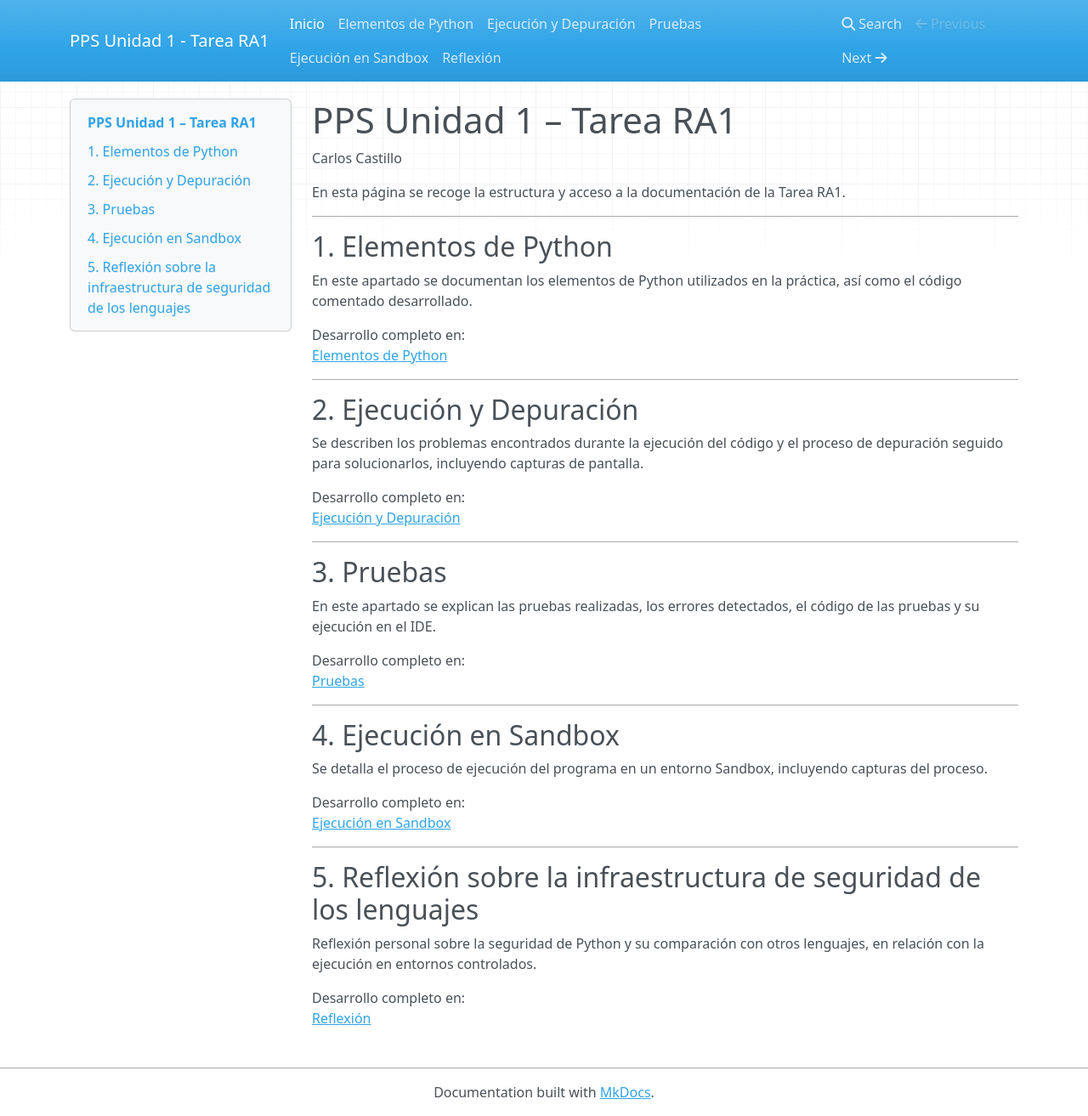
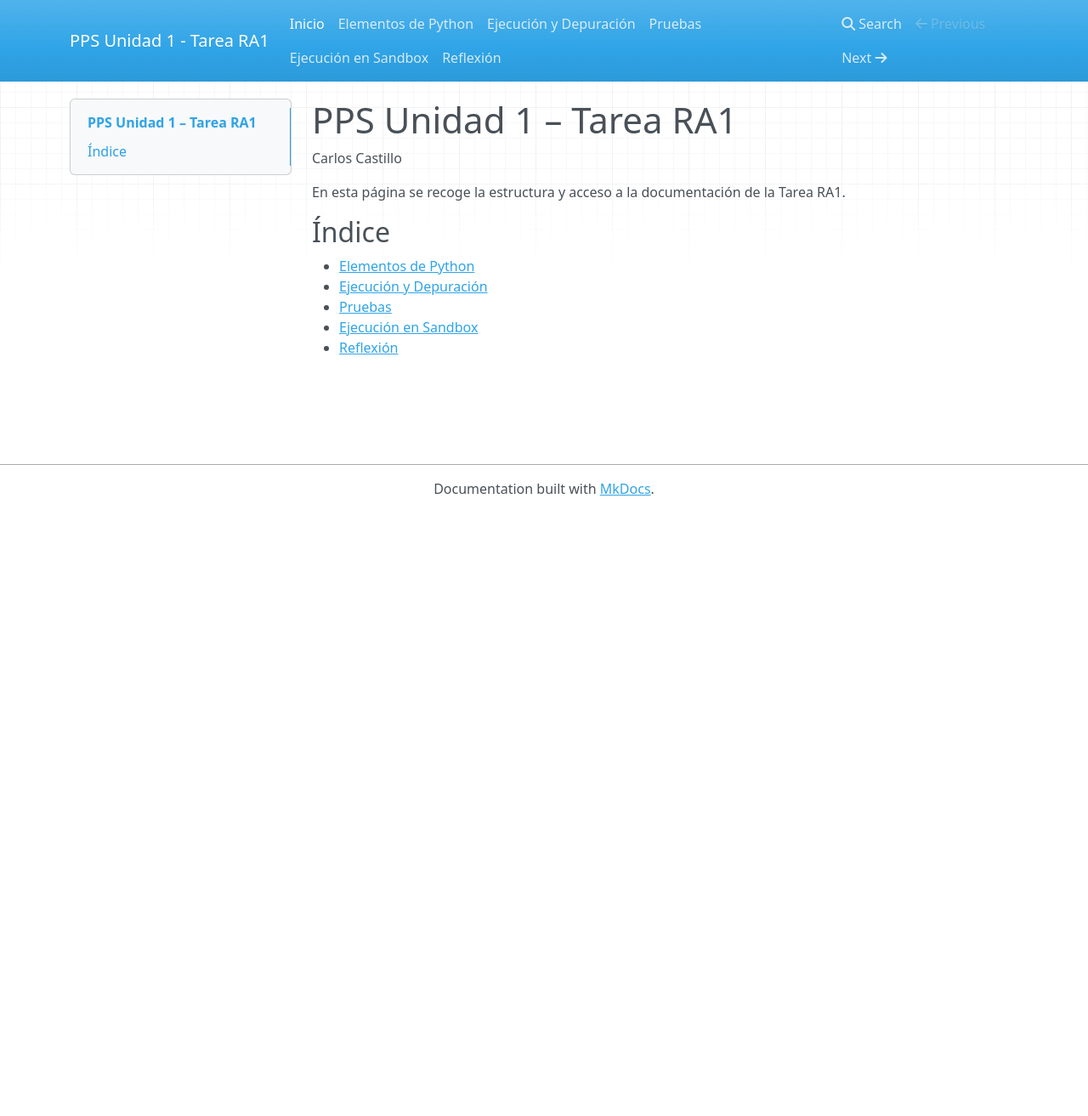
Before and after one commit to carloscastillogon1/Unidad1-TareaRA1-CarlosCastillo, an MkDocs documentation site: the page built from docs/index.md, in a window 1280 px wide and 1313 px high. Shown: the whole window at 85% size. Built offline with MkDocs 1.6.1, drawn with Linux system fonts in a browser that asks for light colours; nearby versions of some CDN libraries.

Commit message:
index.md

```diff
--- a/docs/index.md
+++ b/docs/index.md
@@ -3,47 +3,10 @@
 
 En esta página se recoge la estructura y acceso a la documentación de la Tarea RA1.
 
----
+## Índice
 
-## 1. Elementos de Python
-
-En este apartado se documentan los elementos de Python utilizados en la práctica, así como el código comentado desarrollado.
-
-Desarrollo completo en:
-[Elementos de Python](python.md)
-
----
-
-## 2. Ejecución y Depuración
-
-Se describen los problemas encontrados durante la ejecución del código y el proceso de depuración seguido para solucionarlos, incluyendo capturas de pantalla.
-
-Desarrollo completo en:
-[Ejecución y Depuración](ejecucion.md)
-
----
-
-## 3. Pruebas
-
-En este apartado se explican las pruebas realizadas, los errores detectados, el código de las pruebas y su ejecución en el IDE.
-
-Desarrollo completo en:
-[Pruebas](pruebas.md)
-
----
-
-## 4. Ejecución en Sandbox
-
-Se detalla el proceso de ejecución del programa en un entorno Sandbox, incluyendo capturas del proceso.
-
-Desarrollo completo en:
-[Ejecución en Sandbox](sandbox.md)
-
----
-
-## 5. Reflexión sobre la infraestructura de seguridad de los lenguajes
-
-Reflexión personal sobre la seguridad de Python y su comparación con otros lenguajes, en relación con la ejecución en entornos controlados.
-
-Desarrollo completo en:
-[Reflexión](reflexion.md)
+- [Elementos de Python](python.md)
+- [Ejecución y Depuración](ejecucion.md)
+- [Pruebas](pruebas.md)
+- [Ejecución en Sandbox](sandbox.md)
+- [Reflexión](reflexion.md)
```
